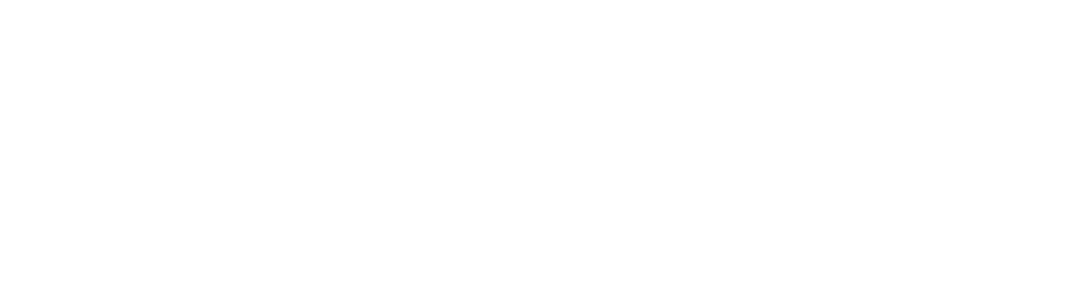
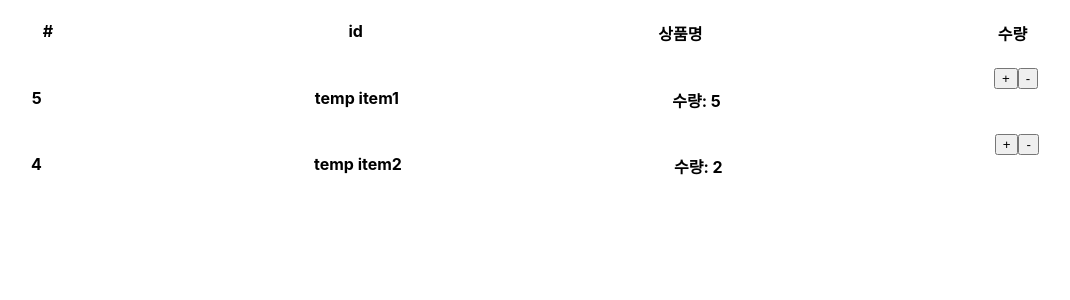
Before and after one commit to kaperrdenden/react-projects, a React (Create React App) app in the folder shop2/: page /cart in a window 1280 px wide. Shown: the top 300 px of the page, without its empty margins (105-1175 px from the left). Built offline with nearby package versions, Linux system fonts and the light colour scheme.

Commit message:
장바구니에서 수량 + - 버튼 기능 구현

```diff
--- a/shop2/src/App.js
+++ b/shop2/src/App.js
@@ -7,11 +7,11 @@
 import Shoesdata from './Shoesdata';
 import Card from './Card';
 import Detail from './Detail';
-
+import Cart from './Cart';
 
 function App() {
   let [shoes, setShoes] = useState(Shoesdata);
-
+  let [stock, setStock] = useState([10,12,14]);
   console.log(shoes);
 
   return (
@@ -34,11 +34,11 @@
       </Route>
 
       <Route path='/detail/:id'>
-          <Detail shoes={shoes} />
+          <Detail shoes={shoes} stock={stock} setStock={setStock} />
       </Route>
 
-      <Route>
-
+      <Route path='/cart'>
+        <Cart shoes={shoes}/>
       </Route>
     </div>
   );
--- /dev/null
+++ b/shop2/src/Cart.css
@@ -0,0 +1,4 @@
+.table section {
+  display: flex;
+  justify-content: space-around;
+}
--- /dev/null
+++ b/shop2/src/Cart.js
@@ -0,0 +1,79 @@
+import { useState } from 'react';
+import './Cart.css';
+function Cart(props) {
+    let [cartdata, setCartdata] = useState(
+    [
+    {
+        id:5,
+        title:"temp item1",
+        quan: 5,
+
+    },
+    {
+        id:4,
+        title:"temp item2",
+        quan: 2,
+    },
+]
+    )
+    return(
+        <>
+            <div className="table">
+                <section>
+                    <h4>#</h4>
+                    <h4>id</h4>
+                    <h4>상품명</h4>
+                    <h4>수량</h4>
+
+                </section>
+                {cartdata.map((item, i)=>{
+                    return(
+                     <section key={i} >
+                        <h4>{item.id}</h4>
+                        <h4>{item.title}</h4>
+                        <h4>수량: {item.quan}</h4>
+                        <div>
+
+
+                        <button
+                            onClick={
+                                ()=>{
+                                    let coppiedArray = [...cartdata];
+                                    coppiedArray[i].quan++;
+                                   setCartdata(
+                                        coppiedArray
+                                   )
+                                }
+                            }
+                        >
+                            +
+                        </button>
+                        <button
+                         onClick={
+                            ()=>{
+                                if( item.quan > 0){
+                                    let coppiedArray = [...cartdata];
+                                    coppiedArray[i].quan--;
+                                   setCartdata(
+                                        coppiedArray
+                                   )
+                                }
+
+                            }
+                        }>
+                            -
+                        </button>
+                        </div>
+                    </section>
+
+                    )
+                })}
+              {console.log(cartdata)}
+
+
+            </div>
+        </>
+    )
+}
+
+export default Cart;
--- a/shop2/src/Detail.js
+++ b/shop2/src/Detail.js
@@ -12,15 +12,25 @@
             <div>
 
                <h4>{props.shoes[id].title}</h4>
+               <p>재고:{props.stock[id]}</p>
                <span> {props.shoes[id].price}원 </span>
 
             </div>
             <button onClick={()=>{
+                // console.log(props.stock[id]);
+                let coppiedArray = [...props.stock];
+                coppiedArray[id] -= 1;
+                props.setStock(coppiedArray);
+
                 history.push('/cart');
             }}>
                 주문하기
             </button>
-            <button>
+            <button
+                onClick={()=>{
+                    history.goBack();
+                }}
+            >
                 뒤로가기
             </button>
         </div>
```
